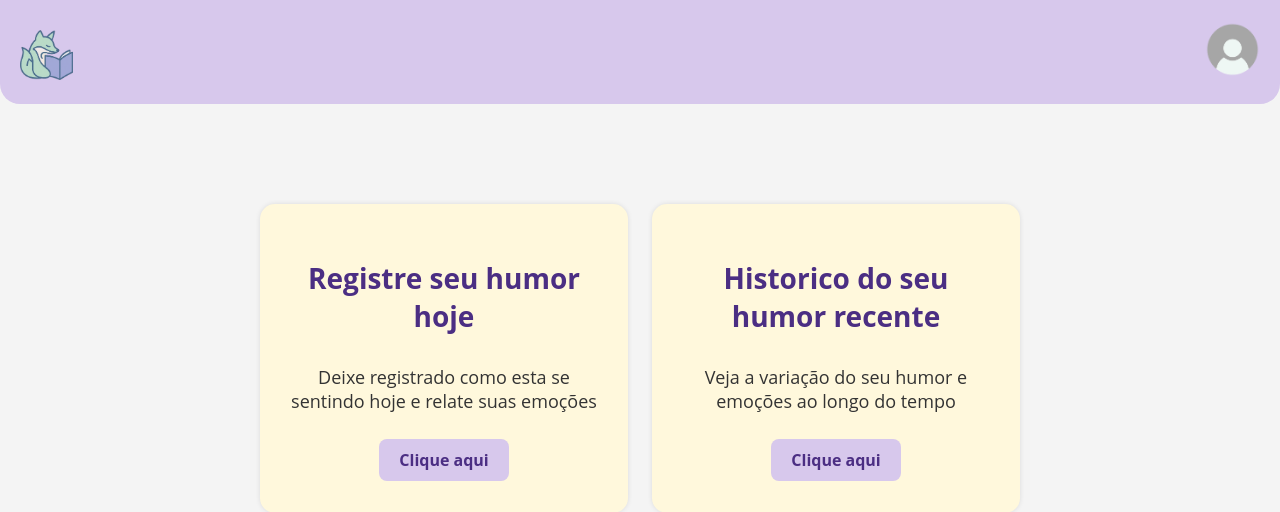
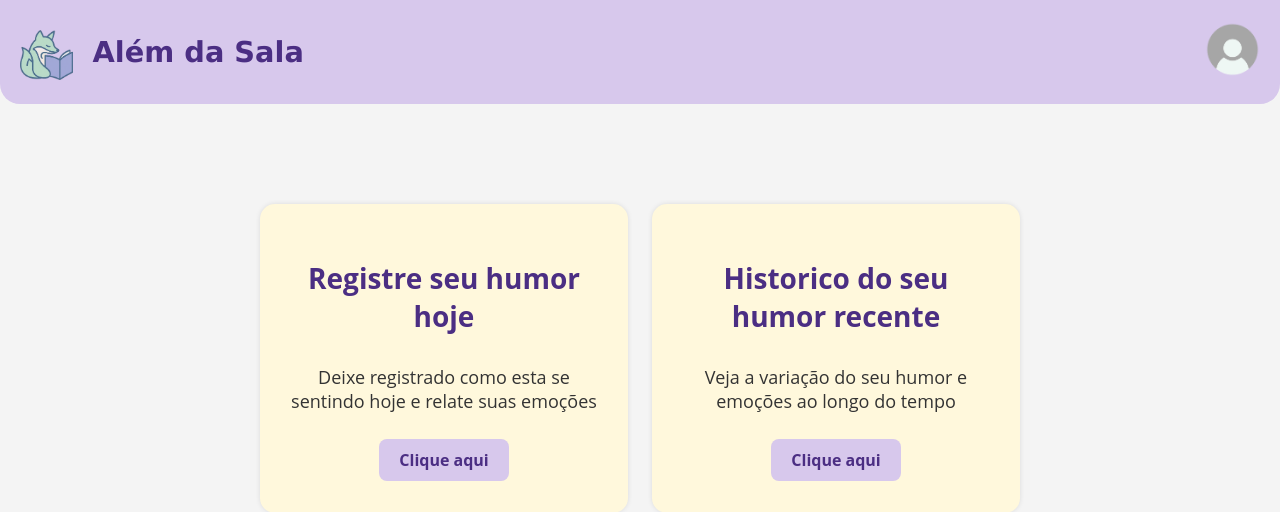
Before and after one commit to Felipaodopao/Projeto-software-t1, a Django app: page /logsentino/ in a window 1280 px wide. Shown: the top 512 px of the page. Run offline with Django 5.2, Linux system fonts and the light colour scheme; the visitor is signed in with stand-in values (Sample User, id 1).

```diff
--- a/alemdasala/templates/alemdasala/logsentimento.html
+++ b/alemdasala/templates/alemdasala/logsentimento.html
@@ -8,9 +8,12 @@
 </head>
 <body>
     <div class="topo">
-        <a href="{% url 'home' %}">
-            <img src="{% static 'alemdasala/css/logo.png' %}" alt="Logo" class="logo">
-        </a>
+        <div class="logo-nome">
+            <a href="{% url 'home' %}">
+              <img src="{% static 'alemdasala/css/logo.png' %}" alt="Logo" class="logo">
+            </a>
+            <p class="nome-site">Além da Sala</p>
+          </div>
         <div class="top-right">
             <div class="perfil-icon">
                 <img src="{% static 'alemdasala/css/profileIcon.png' %}" alt="Perfil">
```
